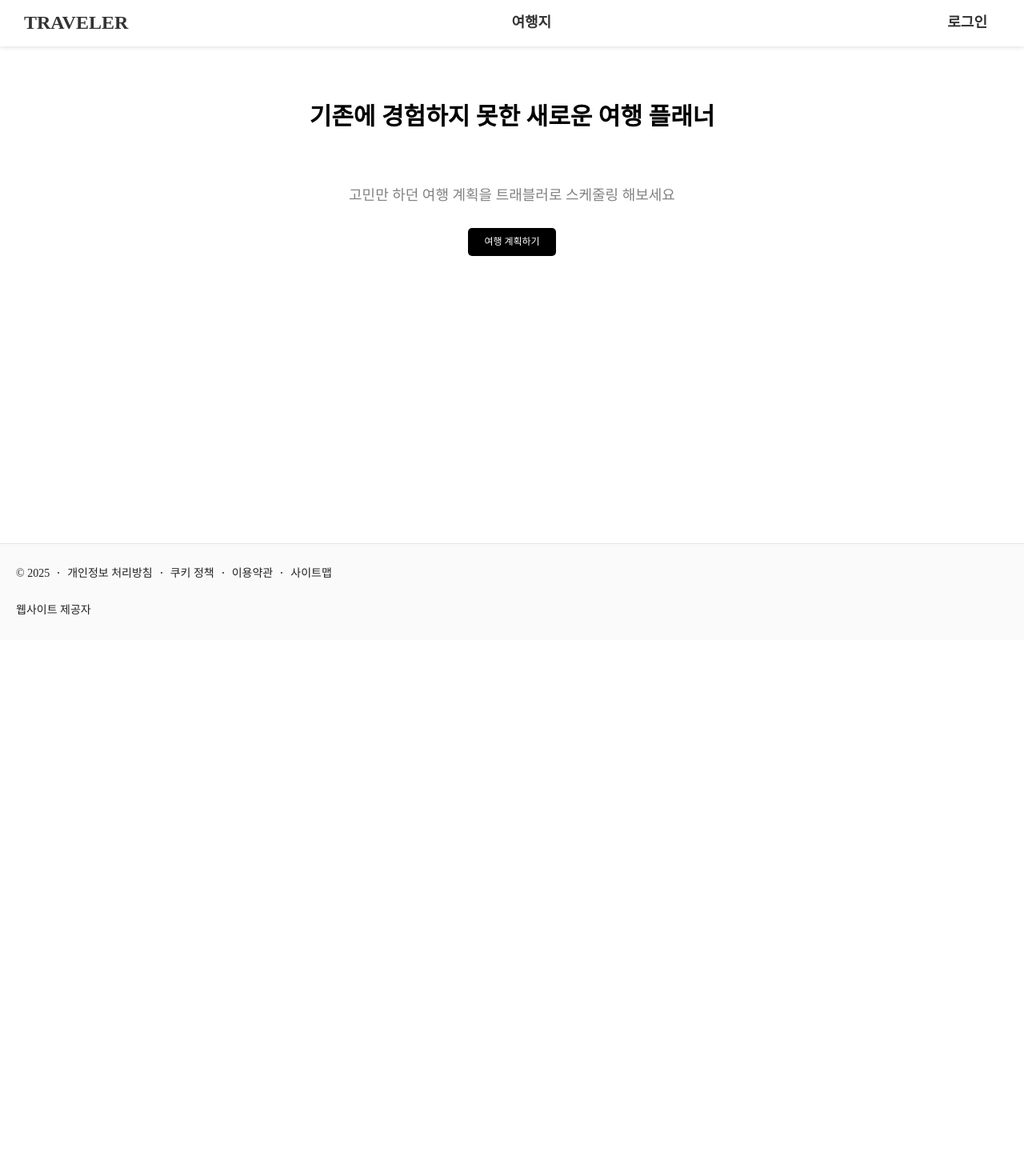
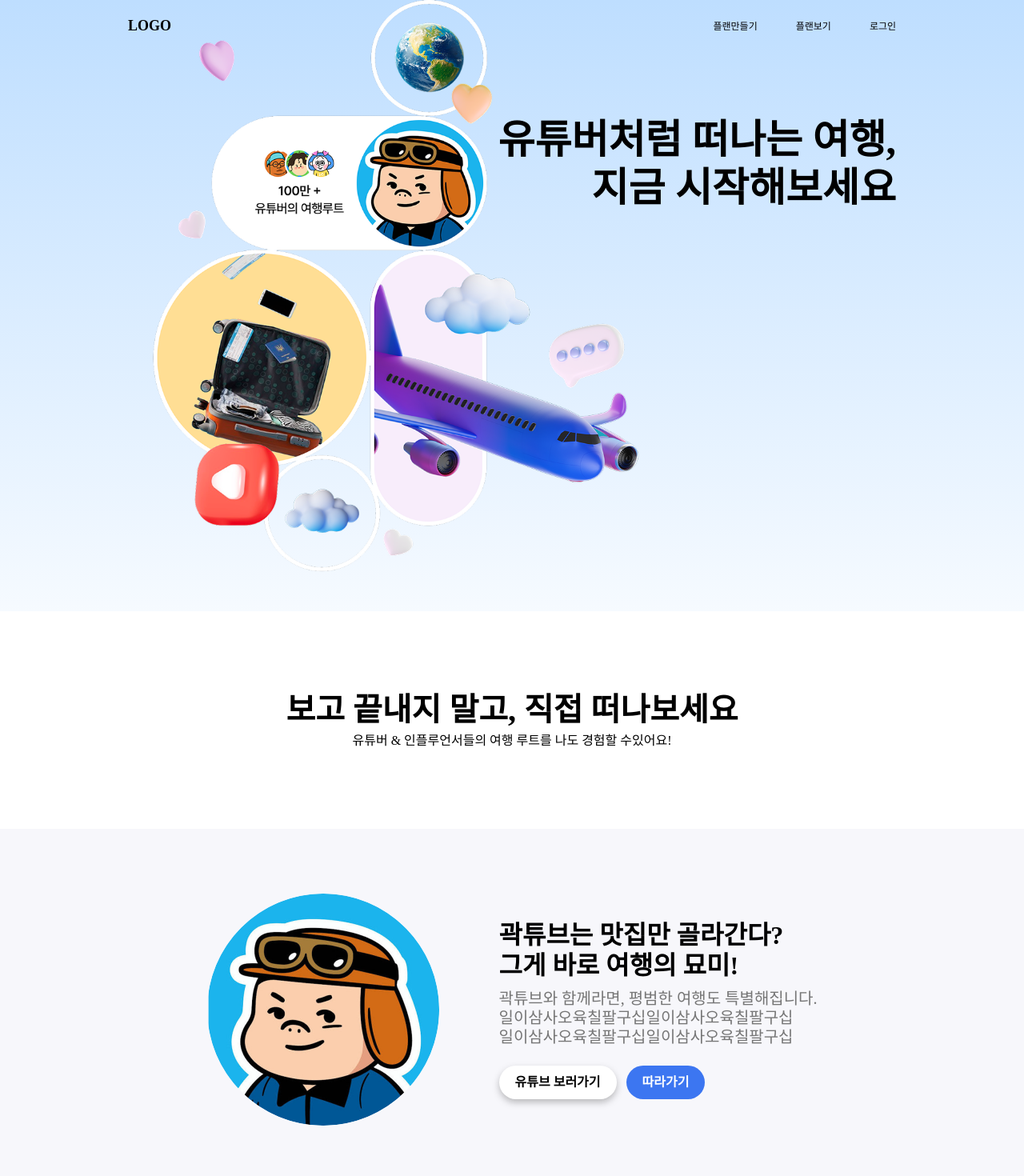
Before and after one commit to planzupzup/frontend, a Next.js app: page / in a window 1280 px wide. Shown: the top 1470 px of the page at 80% size. Before the commit the page ends 800 px from the top, so only its background shows below. Built offline with nearby package versions, Linux system fonts and the light colour scheme; no server answers.

Commit message:
:lipstick: 메인페이지 퍼블리싱

```diff
--- a/src/app/components/Header.module.scss
+++ b/src/app/components/Header.module.scss
@@ -1,45 +1,38 @@
+@import "/src/app/scss/variables.scss";
+
 .header_wrap {
+    position: absolute;
+    top: 0;
+    left: 0 ;
+    right: 0;
     display: flex;
     justify-content: space-between;
     align-items: center;
-    padding: 0 80px;
-    height: 80px;
-    border-bottom: 1px solid #e6e6e6;
+    height: 64px;
+}
 
-    @media (max-width: 768px) {
-        padding: 0 20px;
+.logo {
+    font-size: 18px;
+    font-weight: 700;
+    color: #000;
+    line-height: 21px;
+}
+
+.nav_area {
+    display: flex;
+    justify-content: space-between;
+    gap: 48px;
+
+    .nav {
+        @include text-style("b2-1", "black");
+
+        line-height: 22px;
     }
 }
 
-.center_btn {
-    font-weight: 700;
-    font-size: 18px;
-}
-
-.profile_area {
-    display: inline-flex;
-    align-items: center;
-    gap: 17px;
-    padding: 5px;
-    border: 1px solid #ddd;
-    border-radius: 24px;
-
-    .svg1 {
-        display: block;
-        fill: none;
-        height: 16px;
-        width: 16px;
-        margin-left: 10px;
-        stroke: #6a6a6a;
-        stroke-width: 3;
-        overflow: visible;
-    }
-
-    .svg2 {
-        display: block;
-        height: 100%;
-        width: 32px;
-        color: #6a6a6a;
-        fill: #6a6a6a;
+@media (min-width: 1024px) {
+    .header_wrap {
+        width: 960px;
+        margin: 0 auto;
     }
 }
--- a/src/app/components/Header.tsx
+++ b/src/app/components/Header.tsx
@@ -1,6 +1,7 @@
 "use client";
 
 import React, { useState } from "react";
+import styles from "@/app/components/Header.module.scss";
 import LoginModal from "./modal/LoginModal";
 
 const Header: React.FC = () => {
@@ -21,114 +22,51 @@ const Header: React.FC = () => {
     setProfileMenuOpen((prev) => !prev);
   };
 
-  const styles: { [key: string]: React.CSSProperties } = {
-    appBar: {
-      backgroundColor: "#fff",
-      boxShadow: "0 2px 4px rgba(0,0,0,0.1)",
-      padding: "10px 30px",
-      display: "flex",
-      alignItems: "center",
-      justifyContent: "space-between",
-    },
-    logo: {
-      fontWeight: "bold",
-      color: "#333",
-      textDecoration: "none",
-      fontSize: "24px",
-    },
-    navLinks: {
-      display: "flex",
-      alignItems: "center",
-      gap: "20px",
-    },
-    customButton: {
-      fontWeight: "bold",
-      fontSize: "18px",
-      background: "none",
-      border: "none",
-      cursor: "pointer",
-      color: "#333",
-      padding: "8px 16px",
-    },
-    profileSection: {
-      display: "flex",
-      alignItems: "center",
-      gap: "10px",
-      cursor: "pointer",
-      position: "relative",
-    },
-    avatar: {
-      width: "40px",
-      height: "40px",
-      borderRadius: "50%",
-      overflow: "hidden",
-    },
-    avatarImg: {
-      width: "100%",
-      height: "100%",
-      objectFit: "cover",
-    },
-    profileMenu: {
-      position: "absolute",
-      top: "60px",
-      right: "0",
-      background: "#fff",
-      border: "1px solid #ddd",
-      borderRadius: "5px",
-      boxShadow: "0 2px 8px rgba(0,0,0,0.2)",
-      minWidth: "150px",
-      zIndex: 10,
-    },
-    menuItem: {
-      display: "block",
-      width: "100%",
-      padding: "10px",
-      background: "none",
-      border: "none",
-      textAlign: "left",
-      fontSize: "16px",
-      cursor: "pointer",
-      color: "#333",
-    },
-  };
-
   return (
-    <div style={styles.appBar}>
-      <a href="/" style={styles.logo}>
-        TRAVELER
+    <header className={styles.header_wrap}>
+      <a href="/" className={styles.logo}>
+        LOGO
       </a>
-
-      <div style={styles.navLinks}>
+      <div className={styles.nav_area}>
+        <div className={styles.nav}>
           <button
-          style={styles.customButton}
+            className={styles.customButton}
             onClick={() => (window.location.href = "/destination")}
           >
-          여행지
+            플랜만들기
+          </button>
+        </div>
+        <div className={styles.nav}>
+          <button
+            className={styles.customButton}
+            onClick={() => (window.location.href = "/destination")}
+          >
+            플랜보기
           </button>
         </div>
 
-      <div style={styles.navLinks}>
+        <div className={styles.nav}>
           {!isLogin ? (
-          <button style={styles.customButton} onClick={handleLogin}>
+            <button className={styles.customButton} onClick={handleLogin}>
               로그인
             </button>
           ) : (
-          <div style={styles.profileSection} onClick={toggleProfileMenu}>
-            <div style={styles.avatar}>
+            <div className={styles.profileSection} onClick={toggleProfileMenu}>
+              <div className={styles.avatar}>
                 <img
                   src="https://travel1030.s3.ap-southeast-2.amazonaws.com/paris.png"
                   alt="Profile"
-                style={styles.avatarImg}
+                  className={styles.avatarImg}
                 />
               </div>
-            <span style={{ fontSize: "17px" }}>김용이</span>
+              <span>김용이</span>
 
               {profileMenuOpen && (
-              <div style={styles.profileMenu}>
-                <a href="/mypage" style={styles.menuItem}>
+                <div className={styles.profileMenu}>
+                  <a href="/mypage" className={styles.menuItem}>
                     마이페이지
                   </a>
-                <button style={styles.menuItem} onClick={handleLogout}>
+                  <button className={styles.menuItem} onClick={handleLogout}>
                     로그아웃
                   </button>
                 </div>
@@ -136,10 +74,11 @@ const Header: React.FC = () => {
             </div>
           )}
         </div>
+      </div>
       {
         loginModal && <LoginModal isShowModal={loginModal} onClickCloseBtn={() => {setLoginModal(false)}} />
       }
-    </div>
+    </header>
   );
 };
 
--- a/src/app/globals.scss
+++ b/src/app/globals.scss
@@ -10,11 +10,6 @@ overflow: hidden;
 }
 
 // reset css
-
-html,
-body {
-  height: 100%;
-}
 
 body,
 p,
--- a/src/app/hooks/useGoogleMapService.ts
+++ b/src/app/hooks/useGoogleMapService.ts
@@ -10,6 +10,7 @@ export interface Place {
   };
   photos: google.maps.places.PlacePhoto[];
   types: string[];
+  place_id?: string;
 }
 
 interface GoogleMapState {
--- a/src/app/page.module.scss
+++ b/src/app/page.module.scss
@@ -1,7 +1,122 @@
+@import "/src/app/scss/variables.scss";
 
-.main {
+.section_1 {
+  height: 764px;
+  background: linear-gradient(to bottom, rgba(#bedeff,100%), rgba(#bedeff,14%)) 0 0/100% 100% no-repeat;
+
+  .title {
+    padding-top: 145px;
+    text-align: right;
+
+    @include text-style('h2','black');
+  }
+}
+
+.section_2 {
   display: flex;
   flex-direction: column;
-  gap: 32px;
-  grid-row-start: 2;
+  justify-content: center;
+  align-items: center;
+  height: 272px;
+  background-color: #fff;
+  text-align: center;
+
+  .title {
+    line-height: 48px;
+
+    @include text-style('h3','black');
+  }
+
+  .desc {
+    margin-top: 3px;
+    line-height: 22px;
+
+    @include text-style('b2-1','gray');
+  }
 }
+
+.section_3 {
+  display: flex;
+  flex-direction: column;
+  justify-content: center;
+  height: 452px;
+  background-color: #f7f7fb;
+
+  .item {
+    display: flex;
+    justify-content: center;
+    width: 100%;
+    line-height: 38px;
+
+    .img {
+      width: 290px;
+      height: 100%;
+      border-radius: 50%;
+      object-fit: cover;
+      object-position: center;
+    }
+
+    .info_area {
+      display: flex;
+      flex-direction: column;
+      justify-content: center;
+      margin-left: 75px;
+    }
+
+    .title {
+      @include text-style('s1', 'black');
+    }
+
+    .desc {
+      margin-top: 10px;
+      line-height: 24px;
+
+      @include text-style('s2-1', 'gray1');
+    }
+
+    .link_area {
+      display: flex;
+      justify-self: flex-end;
+      margin-top: 24px;
+
+      a {
+        display: block;
+        padding: 0 20px;
+        border-radius: 21px;
+        line-height: 42px;
+      }
+    }
+
+    .youtube_link {
+      margin-right: 12px;
+      background-color: #fff;
+
+      filter: drop-shadow(0 4px 4px rgba(0, 0, 0, 0.25));
+
+      @include text-style('b2-2', 'black');
+    }
+
+    .follow_link {
+      background-color: #3c76f1;
+
+      @include text-style('b2-2', 'white');
+    }
+  }
+}
+
+.section_1_image {
+  display: block;
+  height: 764px;
+  background: url("/img_section_1_758x566.png") 0 0/1024px 764px no-repeat;
+}
+
+.link {
+  display: block;
+}
+
+@media (min-width: 1024px) {
+  .section_1 {
+    padding-left: calc(50% - 480px);
+    padding-right: calc(50% - 480px);
+  }
+}
--- a/src/app/page.tsx
+++ b/src/app/page.tsx
@@ -1,58 +1,45 @@
 "use client";
 
 import React from "react";
+import styles from "@/app/page.module.scss";
 
 const Home: React.FC = () => {
   const handlePlanClick = () => {
     window.location.href = "/destination"; // react-router 사용 시 navigate로 대체 가능
   };
 
-  const styles: { [key: string]: React.CSSProperties } = {
-    container: {
-      padding: "20px",
-      display: "flex",
-      flexDirection: "column",
-      alignItems: "center",
-    },
-    spacer: {
-      height: "50px",
-    },
-    infoMent: {
-      fontSize: "30px",
-      fontWeight: 800,
-      textAlign: "center",
-    },
-    smallFont: {
-      color: "#828282",
-      fontSize: "18px",
-      textAlign: "center",
-      marginTop: "20px",
-    },
-    blackButton: {
-      backgroundColor: "black",
-      color: "white",
-      padding: "10px 20px",
-      cursor: "pointer",
-      marginTop: "30px",
-      textAlign: "center",
-      borderRadius: "5px",
-    },
-  };
-
   return (
-    <div style={styles.container}>
-      <div style={styles.spacer} />
-      <div style={styles.infoMent}>
-        기존에 경험하지 못한 새로운 여행 플래너
-      </div>
-      <div style={styles.spacer} />
-      <div style={styles.smallFont}>
-        고민만 하던 여행 계획을 트래블러로 스케줄링 해보세요
-      </div>
-      <div style={styles.blackButton} onClick={handlePlanClick}>
-        여행 계획하기
-      </div>
-    </div>
+    <>
+      <section className={styles.section_1}>
+        <div className={styles.section_1_image}>
+          <a href="#" className={styles.link}>
+            <h1 className={styles.title}>유튜버처럼 떠나는 여행,<br />지금 시작해보세요</h1>
+          </a>
+          <span className="blind">
+            100만+ 유튜버의 여행루트
+          </span>
+        </div>
+      </section>
+      <section className={styles.section_2}>
+        <h2 className={styles.title}>보고 끝내지 말고, 직접 떠나보세요</h2>
+        <p className={styles.desc}>유튜버 & 인플루언서들의 여행 루트를 나도 경험할 수있어요!</p>
+      </section>
+      <section className={styles.section_3}>
+        <ul className={styles.list}>
+          <li className={styles.item}>
+            <img src="/img_section_3_290x290.png" alt="섬네일" className={styles.img}/>
+            <div className={styles.info_area}>
+              <h2 className={styles.title}>곽튜브는 맛집만 골라간다?<br />그게 바로 여행의 묘미!</h2>
+              <p className={styles.desc}>곽튜브와 함께라면, 평범한 여행도 특별해집니다.<br/>일이삼사오육칠팔구십일이삼사오육칠팔구십<br/>일이삼사오육칠팔구십일이삼사오육칠팔구십</p>
+              <div className={styles.link_area}>
+                <a href="#" className={styles.youtube_link}>유튜브 보러가기</a>
+                <a href="#" className={styles.follow_link}>따라가기</a>
+              </div>
+            </div>
+          </li>
+        </ul>
+      </section>
+    </>
   );
 };
 
--- /dev/null
+++ b/src/app/scss/variables.scss
@@ -0,0 +1,61 @@
+$font-styles: (
+  'h1': (
+    'size': 55px,
+    'weight': 700,
+  ),
+  'h2': (
+    'size': 50px,
+    'weight': 700,
+  ),
+  'h3': (
+    'size': 40px,
+    'weight': 700,
+  ),
+  's1': (
+    'size': 32px,
+    'weight': 700,
+  ),
+  's2-1': (
+    'size': 20px,
+    'weight': 500,
+  ),
+  's2-2': (
+    'size': 20px,
+    'weight': 700,
+  ),
+  'b1': (
+    'size': 18px,
+    'weight': 600,
+  ),
+  'b2-1': (
+    'size': 16px,
+    'weight': 500,
+  ),
+  'b2-2': (
+    'size': 16px,
+    'weight': 600,
+  ),
+  'b3': (
+    'size': 14px,
+    'weight': 500,
+  ),
+  'b4': (
+    'size': 12px,
+    'weight': 500,
+  ),
+);
+
+$color-types: (
+    'blue': #3c76f1,
+    'sky': #bedeff,
+    'white': #fff,
+    'black': #000,
+    'gray1': #767676,
+    'gray2': #f7f7fb
+);
+
+@mixin text-style($style-name, $color) {
+  font-size: map-get(map-get($font-styles, $style-name), 'size');
+  font-weight: map-get(map-get($font-styles, $style-name), 'weight');
+  color: map-get($color-types, $color);
+}
```
Also changed, not shown: public/img_section_1_758x566.png (added), public/img_section_3_290x290.png (added). Lines whose indentation alone changed are shown as unchanged.
